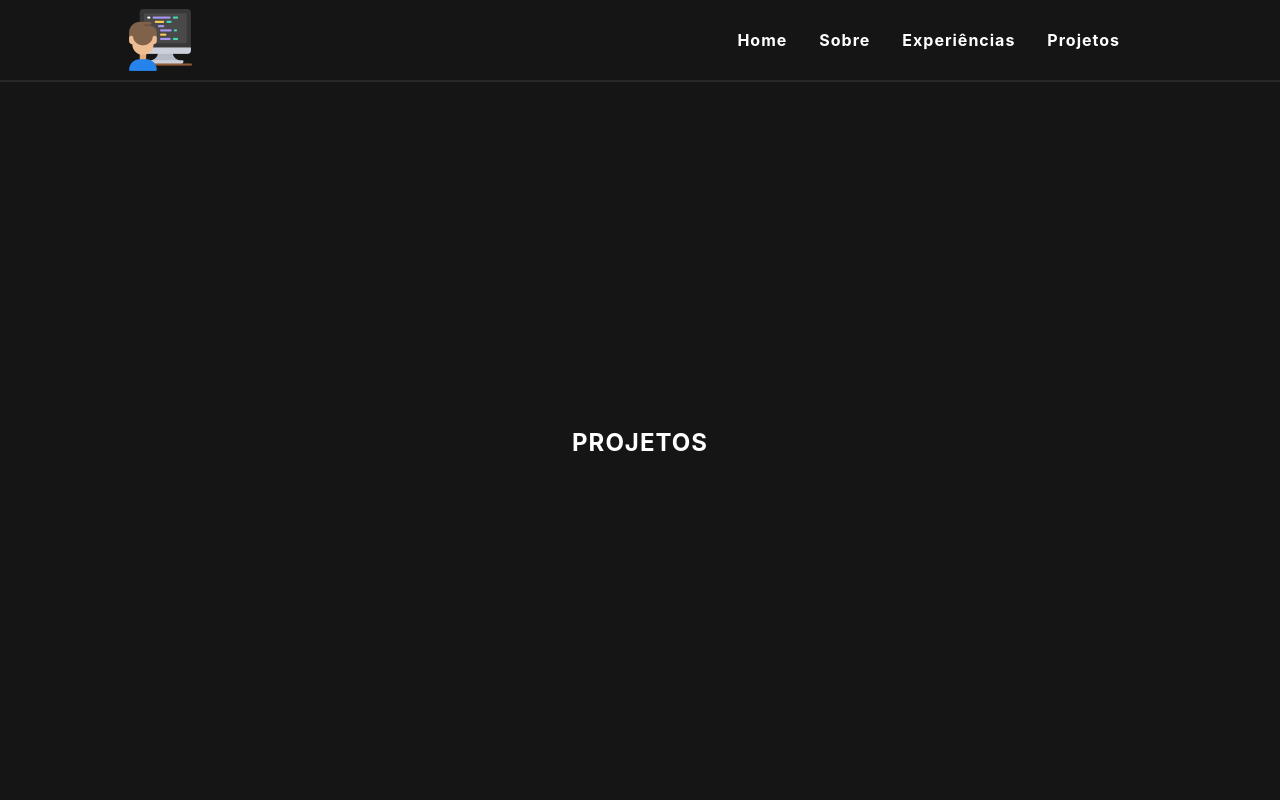
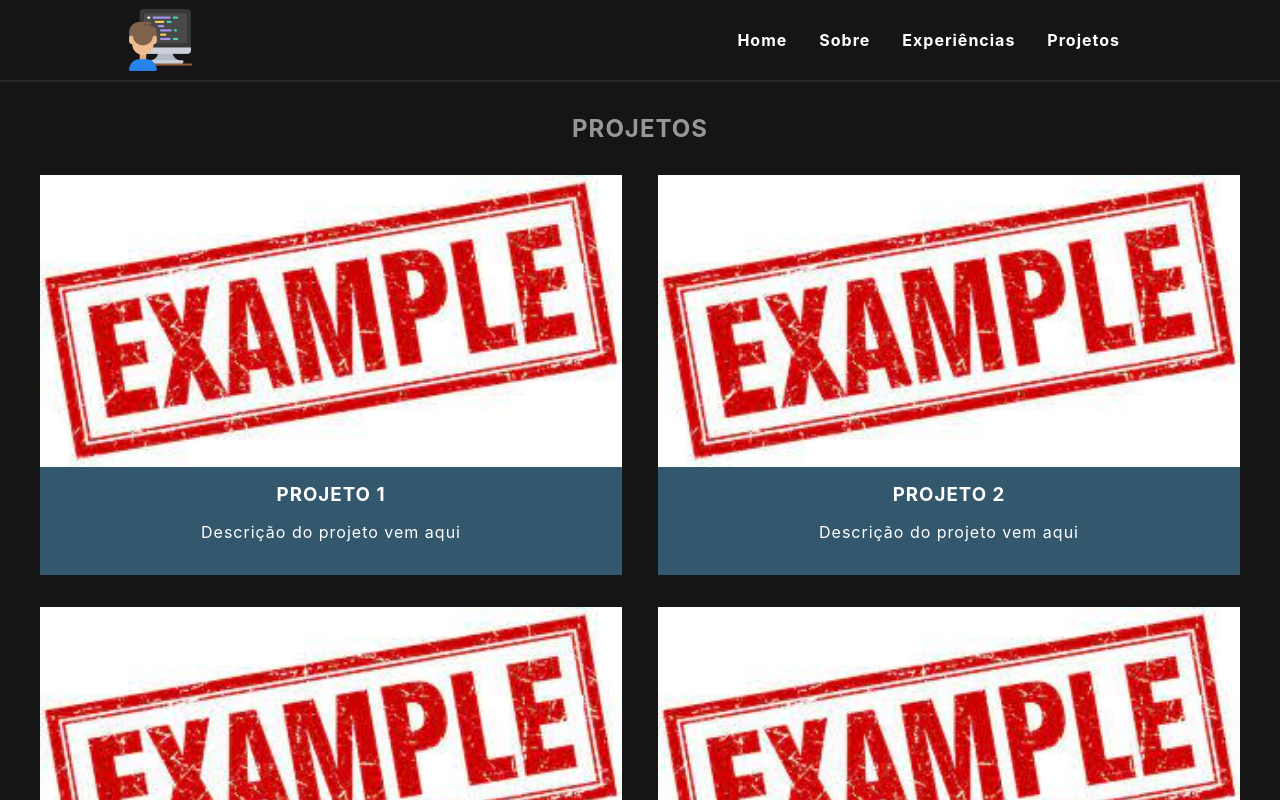
Before and after one commit to ThayllanVivas/thayllanvivas.github.io, a React (Vite) app: page /projects in a window 1280 px wide. Shown: the top 800 px of the page. Built offline with nearby package versions, Linux system fonts and the light colour scheme.

Commit message:
project page is ready. Need add details of them

```diff
--- a/src/pages/about/index.tsx
+++ b/src/pages/about/index.tsx
@@ -5,7 +5,7 @@ import email from '../../assets/email.png'
 
 export default function About(){
     return (
-        <main>
+        <main id={styles.ABOUT}>
             <div id={styles.img}>
                 <img src={profile}/>
             </div>
--- a/src/pages/experience/index.tsx
+++ b/src/pages/experience/index.tsx
@@ -7,7 +7,7 @@ import experience4_logo from '../../assets/experiencia4.png'
 
 export default function Experience(){
     return (
-        <div id={styles.main_experience}>
+        <main id={styles.EXPERIENCE}>
 
             <div id={styles.container}>
                 <h2>EXPERIÊNCIAS PROFISSIONAIS</h2>
@@ -131,6 +131,6 @@ export default function Experience(){
 
             </div>
 
-        </div>
+        </main>
     )
 }
--- a/src/pages/home/index.tsx
+++ b/src/pages/home/index.tsx
@@ -5,7 +5,7 @@ import linkedin_logo from '../../assets/linkedin.png'
 
 export default function Home(){
     return (
-        <main>
+        <main id={styles.HOME}>
             <div id={styles.apresentation}>
                 <span>HELLO DEVS! EU SOU</span>
                 <span id={styles.name}>THAYLAN VIVAS</span>
--- a/src/pages/projects/index.tsx
+++ b/src/pages/projects/index.tsx
@@ -1,14 +1,38 @@
-import styles from '../../styles/Experience.module.scss'
-import profile from '../../assets/profile.png'
-import experience1_logo from '../../assets/experiencia1.png'
-import experience2_logo from '../../assets/experiencia2.png'
-import experience3_logo from '../../assets/experiencia3.png'
-import experience4_logo from '../../assets/experiencia4.png'
+import styles from '../../styles/Projects.module.scss'
+import example from '../../assets/example.png'
 
-export default function Experience(){
+export default function Projects(){
     return (
-        <main>
-            <h2>PROJETOS</h2>
+        <main id={styles.PROJECT}>
+
+            <div id={styles.container}>
+
+                <h2>PROJETOS</h2>
+                <div id={styles.project_container}>
+                    <div className={styles.project}>
+                        <img src={example} />
+                        <h3>PROJETO 1</h3>
+                        <p>Descrição do projeto vem aqui</p>
+                    </div>
+                    <div className={styles.project}>
+                        <img src={example} />
+                        <h3>PROJETO 2</h3>
+                        <p>Descrição do projeto vem aqui</p>
+                    </div>
+                    <div className={styles.project}>
+                        <img src={example} />
+                        <h3>PROJETO 3</h3>
+                        <p>Descrição do projeto vem aqui</p>
+                    </div>
+                    <div className={styles.project}>
+                        <img src={example} />
+                        <h3>PROJETO 4</h3>
+                        <p>Descrição do projeto vem aqui</p>
+                    </div>
+                </div>
+
+            </div>
+
         </main>
     )
 }
--- a/src/styles/About.module.scss
+++ b/src/styles/About.module.scss
@@ -1,4 +1,4 @@
-main {
+main#ABOUT {
     width: 100vw;
     height: 90vh;
     display: flex;
--- a/src/styles/Experience.module.scss
+++ b/src/styles/Experience.module.scss
@@ -1,4 +1,4 @@
-#main_experience {
+main#EXPERIENCE {
     // background-color: bisque;
     width: 100vw;
     height: 80vh;
--- a/src/styles/Home.module.scss
+++ b/src/styles/Home.module.scss
@@ -1,4 +1,4 @@
-main {
+main#HOME {
     width: 100vw;
     height: 90vh;
     display: flex;
--- /dev/null
+++ b/src/styles/Projects.module.scss
@@ -0,0 +1,49 @@
+main#PROJECT {
+    width: 100vw;
+    display: flex;
+    flex-direction: column;
+    align-items: center;
+
+    #container {
+        margin-top: 2rem;
+        width: 1200px;
+        height: inherit;
+        display: flex;
+        flex-direction: column;
+        align-items: center;
+
+
+        h2 {
+            color: rgba(255, 255, 255, 0.555);
+        }
+
+        #project_container{
+            width: inherit;
+            height: inherit;
+            margin-top: 2rem;
+            display: flex;
+            justify-content: space-between;
+            flex-wrap: wrap;
+
+            .project{
+                min-width: 48.5%;
+                height: 400px;
+                display: flex;
+                flex-direction: column;
+                align-items: center;
+                background-color: rgba(96, 192, 247, 0.384);
+                margin-bottom: 2rem;
+
+                img {
+                    width: 100%;
+                }
+
+                h3 {
+                    margin: 1rem 0;
+                }
+            }
+        }
+    }
+
+    // background-color: antiquewhite;
+}
```
Also changed, not shown: src/assets/example.png (added).
